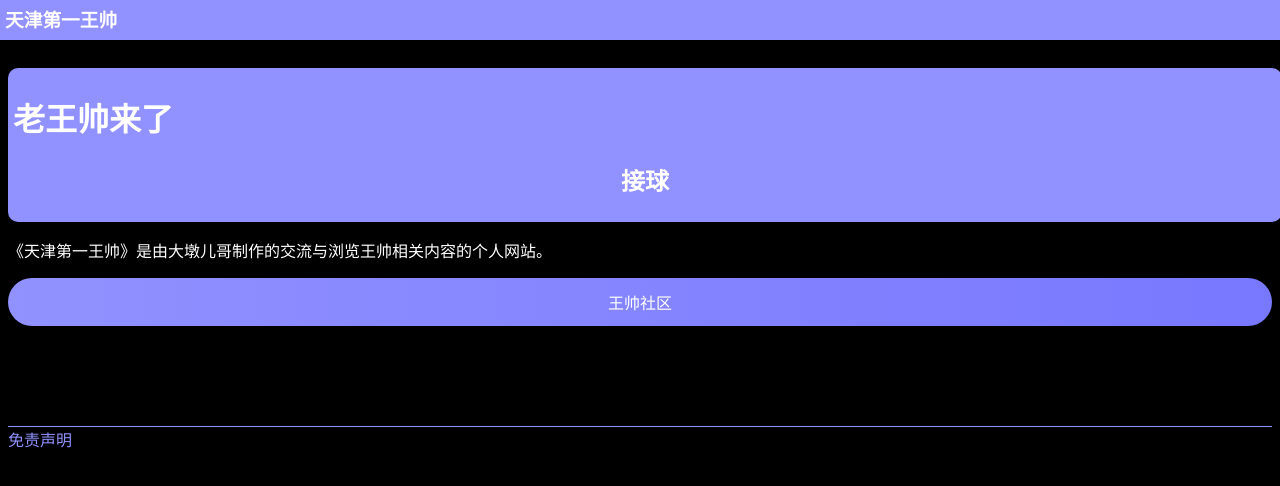
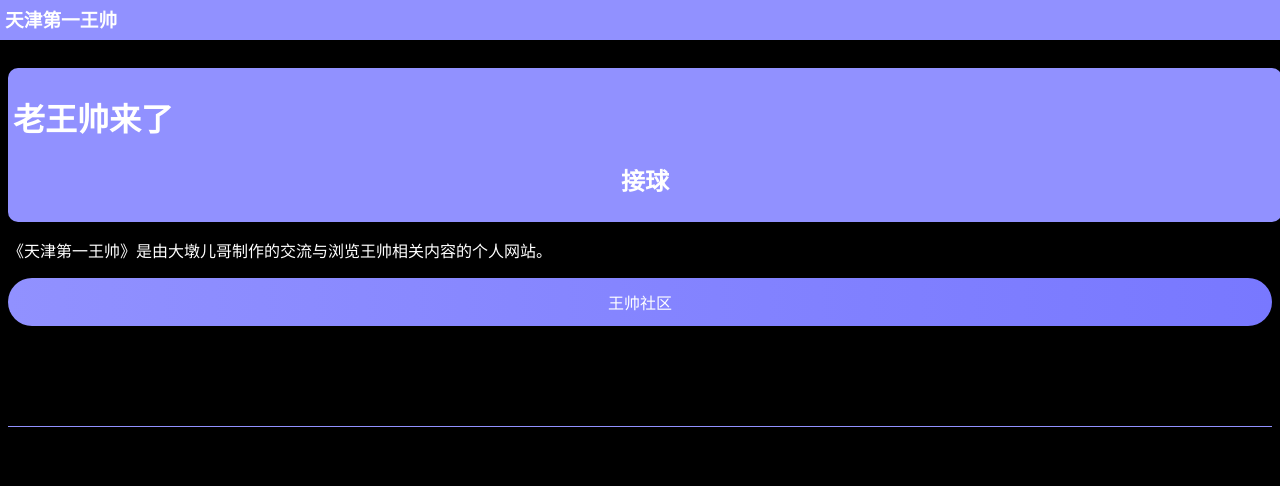
Before and after one commit to DaDunerGe/ws, a plain HTML site: page index.html in a window 1280 px wide. Drawn offline with Linux system fonts and the light colour scheme.

Commit message:
Update index.html

```diff
--- a/index.html
+++ b/index.html
@@ -73,6 +73,6 @@
 
 <a href="https://dadunerge.github.io/ws/talk.html"><button class="talk">王帅社区</button></a>
 
-<div class="bottom"><div class="line"></div><a href="https://dadunerge.github.io/ws/免责声明.html" style="color: #9191ff;">免责声明</a></div>
+<div class="bottom"><div class="line"></div></div>
 </body>
 </html>
```
